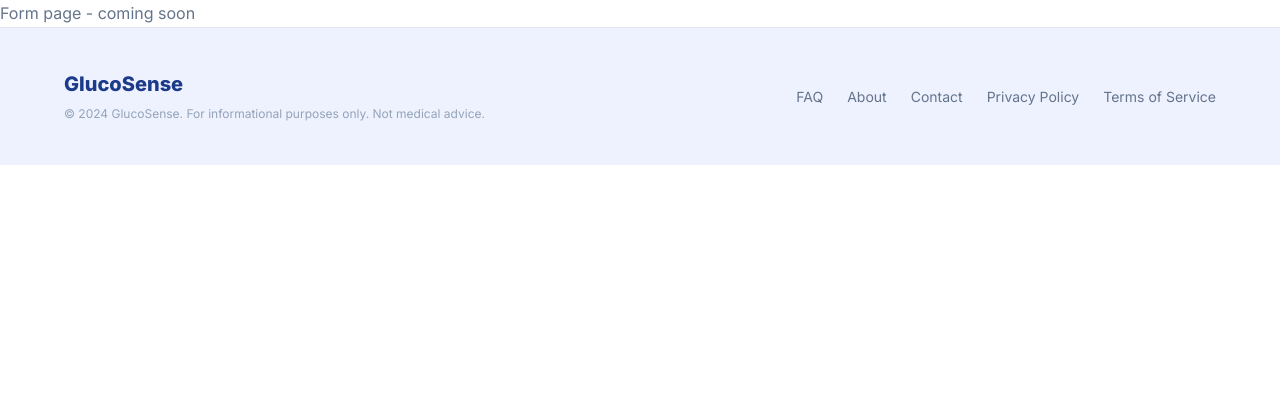
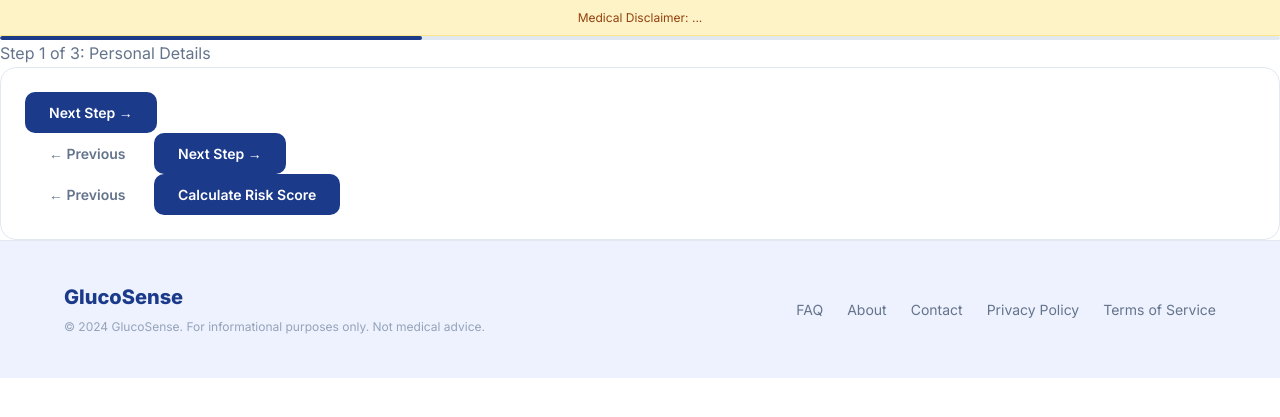
Before and after one commit to zahrapriyono/GlucoSense, a Django app: template templates/assessment/form.html in a window 1280 px wide. Shown: the part 64-481 px from the top of the page. Run offline with Django 5.2, Linux system fonts and the light colour scheme; the template is opened without the code that fills it, so the values that code supplies are empty.

Commit message:
Assessment page (multi-step form)

```diff
--- a/assessment/urls.py
+++ b/assessment/urls.py
@@ -6,4 +6,5 @@
 urlpatterns = [
     path('', views.form, name='form'),
     path('result/', views.result, name='result'),
+    path('submit/', views.submit, name='submit'),
 ]
--- /dev/null
+++ b/static/js/assessment.js
@@ -0,0 +1,83 @@
+let currentStep = 1;
+const totalSteps = 3;
+
+function showStep(step) {
+    document.querySelectorAll('.step').forEach(el => el.classList.add('hidden'));
+    document.getElementById('step${step}').classList.remove('hidden');
+
+    const percent = (step / totalSteps) * 100;
+    document.getElementById('progressFill').style.width = '${percent}$';
+
+    const labels = ['Personal Details', 'Medical History', 'Lifestyle'];
+    document.getElementById('stepLabel').textContent = 'Step ${step} of ${totalSteps}: ${labels[step - 1]}';
+}
+
+function nextStep() {
+    if (currentStep < totalSteps) {
+        currentStep++;
+        showStep(currentStep);
+    }
+}
+
+function prevStep() {
+    if (currentStep > 1) {
+        currentStep--;
+        showStep(currentStep);
+    }
+}
+
+async function submitAssessment() {
+    const btn = event.target;
+    btn.textContent = 'Processing...';
+    btn.disabled = true;
+
+    const FormData = collectFormData();
+
+    const response = await fetch('/assessment/submit/', {
+        method: 'POST',
+        headers: {
+            'Content-Type': 'application/json',
+            'X-CSRFToken': document.querySelector('[name=csrfmiddlewaretoken]').value,
+        },
+        body: JSON.stringify(FormData)
+    });
+
+    const result = await response.json();
+    sessionStorage.setItem('assessmentResult', JSON.stringify(result));
+    window.location.href = '/assessment/result/';
+}
+
+function collectFormData() {
+    return {
+        // Step 1 - Personal Detail
+        full_name: document.getElementById('full_name').value,
+        age: document.getElementById('age').value,
+        sex: document.querySelector('[name=sex]').value,
+        weight: document.getElementById('weight').value,
+        height: document.getElementById('height').value,
+        activity_level: document.querySelector('.choice-card.selected[data-group="activity_level"]')?.value,
+
+        // Step 2 - Medical History
+        high_cholesterol: document.querySelector('input[name=high_cholesterol]:checked')?.value,
+        cholesterol_check_5yr: document.querySelector('input[name=cholesterol_check_5yr]:checked')?.value,
+        heart_disease: document.querySelector('input[name=heart_diesease]:checked')?.value,
+        difficulty_walking: document.querySelector('input[name=difficulty_walking]:checked')?.value,
+
+        // Step 3 - Lifestyle & Wellbeing
+        bp_systolic: document.getElementById('bp_systolic').value,
+        bp_diastolic: document.getElementById('bp_diastolic').value,
+        smoking_status: document.getElementById('smoking_status').value,
+        eat_fruits: document.querySelector('input[name=eat_fruits]:checked')?.value,
+        eat_vegetables: document.querySelector('input[name=eat_vegetables]:checked')?.value,
+        heavy_alcohol: document.querySelector('input[name=heavy_alcohol]:checked')?.value,
+        general_health: document.querySelector('.choice-card.selected[data-group="general_health"]')?.dataset.value,
+        poor_mental_health_days: document.getElementById('poor_mental_health_days').value,
+        poor_physical_health_days: document.getElementById('poor_physical_health_days').value,
+        health_insurance: document.querySelector('input[name=health_insurance]:checked')?.value,
+        skipped_doctor_cost: document.querySelector('input[name=skipped_doctor_cost]:checked')?.value,
+        education_level: document.getElementById('education_level').value,
+        income_level: document.getElementById('income_level').value,
+
+
+    }
+}
--- a/templates/assessment/form.html
+++ b/templates/assessment/form.html
@@ -1,5 +1,50 @@
 {% extends 'base.html' %}
-{% block title %}GlucoSense - <Form></Form>{% endblock %}
+{% load static %}
+
 {% block content %}
-<p>Form page - coming soon</p>
+<div class="assessment-wrapper">
+
+    <!-- Disclaimer -->
+     <div class="disclaimer-banner">
+        Medical Disclaimer: ...
+     </div>
+
+    <!-- Progress Indivator -->
+     <div class="progress-bar">
+        <div class="progress-bar__fill" id="progressFill" style="width: 33%;"></div>
+     </div>
+     <p id="stepLabel">Step 1 of 3: Personal Details</p>
+
+     <div class="assessment-form card-flat">
+        {% csrf_token %}
+
+        <!-- Step 1: Personal Details -->
+         <div class="step" id="step1">
+            <!-- Full Name, Age, Sex, Weight, Height, Activity Level, Family History -->
+             <button type="button" onclick="nextStep()" class="btn btn-primary">
+                Next Step →
+             </button>
+         </div>
+
+        <!-- Step 2: Medical History -->
+         <div class="step hidden" id="step2">
+            <!-- High Cholesterol, Stroke, Heart Disease, Difficulty Walking, etc. -->
+             <button type="button" onclick="prevStep()" class="btn btn-ghost">← Previous</button>
+             <button type="button" onclick="nextStep()" class="btn btn-primary">Next Step →</button>
+         </div>
+
+        <!-- Step 3: Lifestyle -->
+         <div class="step hidden" id="step3">
+            <!-- Blood Pressure, Smoking, Fruits, Veggies, General Health, etc. -->
+             <button type="button" onclick="prevStep()" class="btn btn-ghost">← Previous</button>
+             <button type="button" onclick="nextStep()" class="btn btn-primary">Calculate Risk Score</button>
+         </div>
+
+     </div>
+
+</div>
 {% endblock %}
+
+{% block extra_js %}
+<script src="{% static 'js/assessment.js' %}"></script>
+{% endblock %}
```
Also changed, not shown: assessment/views.py (+64 -0 lines).
